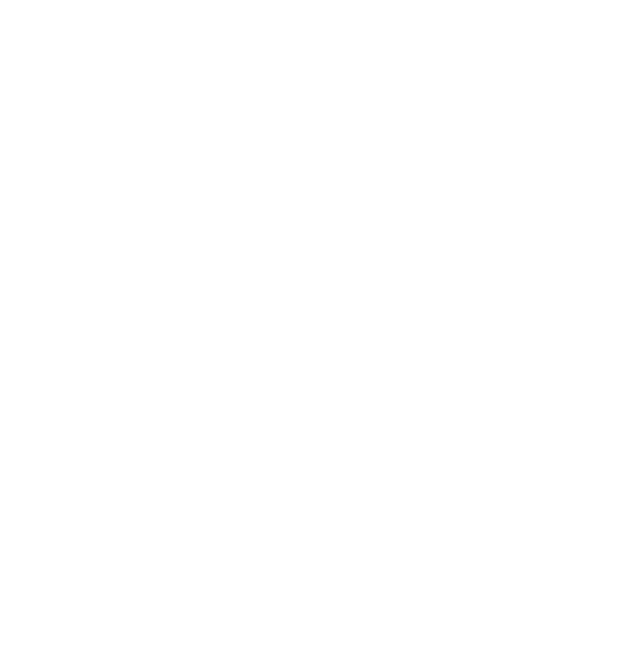
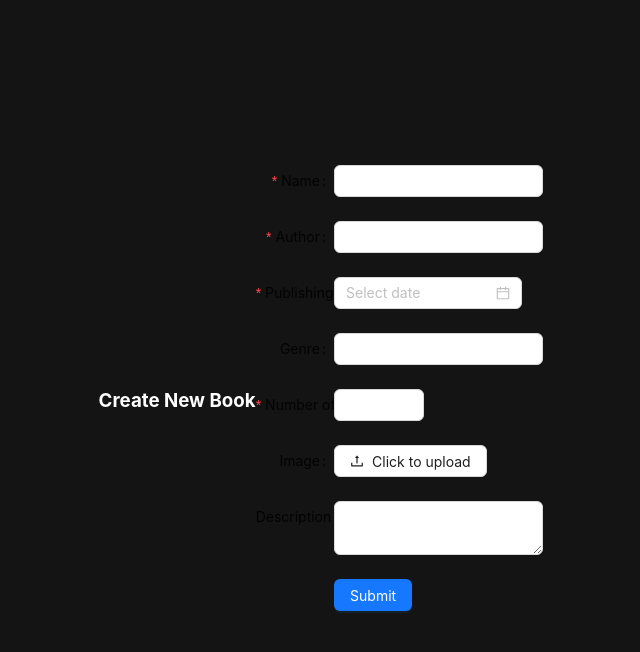
Before and after one commit to vitoriovarbanov/marcapo-task, a React (Create React App) app: page / in a window 1280 px wide. Both pictures are taken after a click on the button "Add new book". Shown: the top 652 px of the page, without its empty margins (306-946 px from the left). Built offline with nearby package versions, Linux system fonts and the light colour scheme.

Commit message:
Create hook to use create book form

```diff
--- a/src/Forms/BookForm.tsx
+++ b/src/Forms/BookForm.tsx
@@ -0,0 +1,86 @@
+import { observer } from 'mobx-react-lite';
+import { Form, Button, Input, InputNumber, DatePicker, Upload, message } from 'antd';
+import { UploadOutlined } from '@ant-design/icons';
+import { useFormSubmission } from '../hooks';
+
+const BookForm: React.FC = observer(() => {
+    const { formFields, setFormField, submitForm } = useFormSubmission();
+    const [form] = Form.useForm();
+
+    const onFinish = () => {
+        submitForm();
+    };
+
+    const normFile = (e) => {
+        if (Array.isArray(e)) {
+            return e;
+        }
+        return e && e.fileList;
+    };
+
+    const uploadProps = {
+        name: 'file',
+        action: 'https://www.mocky.io/v2/5cc8019d300000980a055e76', // replace with your upload URL
+        onChange(info) {
+            if (info.file.status !== 'uploading') {
+                console.log(info.file, info.fileList);
+            }
+            if (info.file.status === 'done') {
+                message.success(`${info.file.name} file uploaded successfully`);
+            } else if (info.file.status === 'error') {
+                message.error(`${info.file.name} file upload failed.`);
+            }
+        },
+    };
+
+    return (
+        <Form form={form} onFinish={onFinish} labelCol={{ span: 6 }} wrapperCol={{ span: 16 }}>
+            <Form.Item label="Name" name="name" rules={[{ required: true, message: 'Please enter the name' }]}>
+                <Input value={formFields.name} onChange={(e) => setFormField('name', e.target.value)} />
+            </Form.Item>
+
+            <Form.Item label="Author" name="author" rules={[{ required: true, message: 'Please enter the author' }]}>
+                <Input value={formFields.author} onChange={(e) => setFormField('author', e.target.value)} />
+            </Form.Item>
+
+            <Form.Item
+                label="Publishing Year"
+                name="publishingYear"
+                rules={[{ required: true, message: 'Please select the publishing year' }]}>
+                <DatePicker />
+            </Form.Item>
+
+            <Form.Item label="Genre" name="genre">
+                <Input value={formFields.genre} onChange={(e) => setFormField('genre', e.target.value)} />
+            </Form.Item>
+
+            <Form.Item
+                label="Number of Pages"
+                name="numberOfPages"
+                rules={[{ required: true, message: 'Please enter the number of pages' }]}>
+                <InputNumber min={1} />
+            </Form.Item>
+
+            <Form.Item label="Image" name="image" valuePropName="fileList" getValueFromEvent={normFile}>
+                <Upload {...uploadProps} listType="picture">
+                    <Button icon={<UploadOutlined />}>Click to upload</Button>
+                </Upload>
+            </Form.Item>
+
+            <Form.Item label="Description" name="description">
+                <Input.TextArea
+                    value={formFields.description}
+                    onChange={(e) => setFormField('description', e.target.value)}
+                />
+            </Form.Item>
+
+            <Form.Item wrapperCol={{ offset: 6, span: 16 }}>
+                <Button type="primary" htmlType="submit">
+                    Submit
+                </Button>
+            </Form.Item>
+        </Form>
+    );
+});
+
+export default BookForm;
--- a/src/Forms/index.ts
+++ b/src/Forms/index.ts
@@ -0,0 +1 @@
+export { default } from './BookForm';
--- /dev/null
+++ b/src/components/CreateBook/CreateBook.module.scss
@@ -0,0 +1,7 @@
+.formWrapper {
+    display: flex;
+    justify-content: center;
+    align-items: center;
+    width: 100%;
+    height: 100vh;
+}
--- a/src/components/CreateBook/CreateBook.tsx
+++ b/src/components/CreateBook/CreateBook.tsx
@@ -1,9 +1,15 @@
-//import styles from './JackpotDetails.module.scss';
+import styles from './CreateBook.module.scss';
+import BookForm from '../../Forms/BookForm';
 
 const CreateBook: React.FC = () => {
     console.log(`FORM`);
 
-    return <div>FORM</div>;
+    return (
+        <div className={styles.formWrapper}>
+            <h3 className={styles.header}>Create New Book</h3>
+            <BookForm />
+        </div>
+    );
 };
 
 export default CreateBook;
--- a/src/components/Home/Home.module.scss
+++ b/src/components/Home/Home.module.scss
@@ -1,5 +1,4 @@
 .homeContainer {
-    background-color: #141414;
     width: 100%;
     height: 100vh;
     display: flex;
--- a/src/hooks/useFormSubmission.ts
+++ b/src/hooks/useFormSubmission.ts
@@ -0,0 +1,41 @@
+import { useState } from 'react';
+import type { Book } from '../types';
+
+interface FormSubmissionHook {
+    formFields: Book;
+    setFormField: (field: string, value: string | number | null) => void;
+    submitForm: () => void;
+}
+
+export const useFormSubmission = (): FormSubmissionHook => {
+    const [formFields, setFormFields] = useState<Book>({
+        id: '',
+        name: '',
+        author: '',
+        publishingYear: null,
+        genre: '',
+        numberOfPages: null,
+        image: '',
+        description: '',
+    });
+
+    const setFormField = (field: string, value: string | number | null) => {
+        setFormFields((prevFields) => ({ ...prevFields, [field]: value }));
+    };
+
+    const submitForm = () => {
+        const result = { ...formFields };
+        // You can perform any additional logic here before submitting
+
+        console.log('Form Submitted:', result);
+        //bookStore.submitForm();
+
+        // Add logic to save or update the data, e.g., using MobX store or making an API call
+    };
+
+    return {
+        formFields,
+        setFormField,
+        submitForm,
+    };
+};
--- a/src/index.css
+++ b/src/index.css
@@ -9,4 +9,5 @@
     -webkit-font-smoothing: antialiased;
     -moz-osx-font-smoothing: grayscale;
     color: white;
+    background-color: #141414;
 }
```
